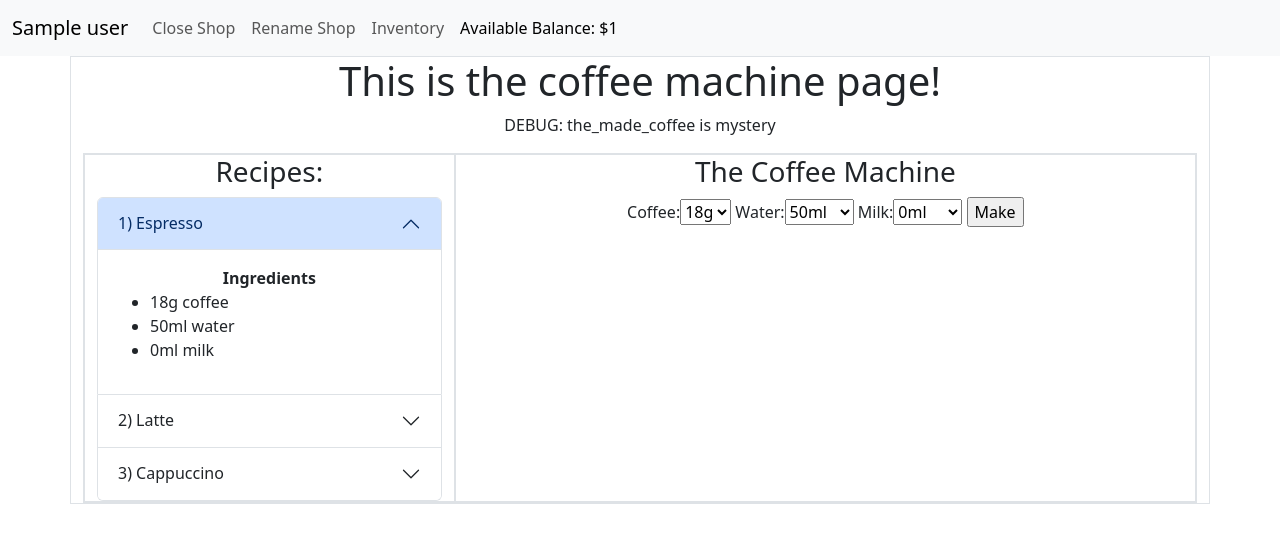
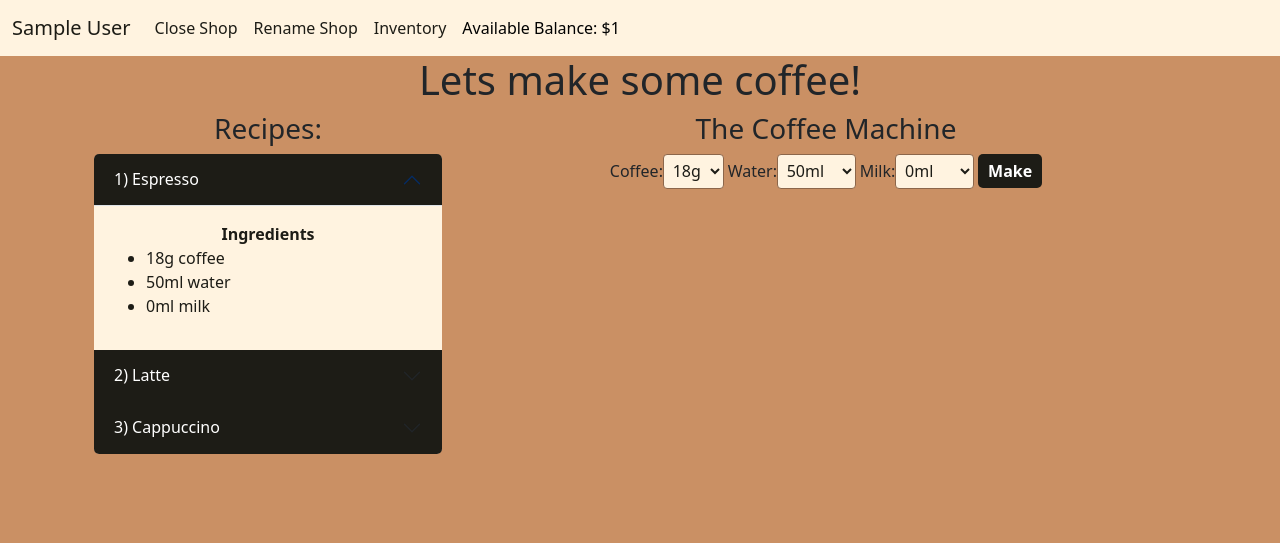
Before and after one commit to Nic0cava/Flask-Coffee-Shop-App-Game, a Flask app: page /coffee_machine in a window 1280 px wide. Shown: the top 543 px of the page. Run offline with Flask 3, Linux system fonts and the light colour scheme; the visitor is signed in with stand-in values (Sample User, id 1).

Commit message:
added more styling and customer messages

```diff
--- a/app.py
+++ b/app.py
@@ -137,7 +137,7 @@ def close_shop():
         return redirect(url_for('front_desk'))
     elif form2.continue_submit.data and form2.validate_on_submit():
         are_you_sure = True
-        flash('WARNING: By continuing, all game data will be reset!')
+        flash('WARNING: By continuing, all game data will be reset!', "close_shop")
     elif form3.continue_anyway.data and form3.validate_on_submit():
         return redirect(url_for('start'))
     return render_template('close_shop.html', form=form, form2=form2, form3=form3, are_you_sure= are_you_sure)
@@ -209,15 +209,39 @@ def front_desk():
     rejected = False
     random_coffee = session['random_coffee']
     customer_num = session['customer_number']
-    customer_messages = [f"Hello, can I have a {random_coffee} please.", f"Thank you!", f"This place sucks :(", f"I asked for a {random_coffee}, not a {session['the_made_coffee']}? Make me a {random_coffee}!", f"What kind of coffee is this?! Make me {random_coffee}!"] #! Make a list of each message
-    customer_mess = customer_messages[0]
+    customer_messages = [
+        [f"Hello, can I have a {random_coffee} please.",
+        f"I'd like a {random_coffee}, thanks.",
+        f"Could you make me a {random_coffee}?",
+        f"Hey there, one {random_coffee}, please."],
+
+        [f"Thank you!",
+        f"This is great, thanks!",
+        f"Yum! Appreciate it!",
+        f"Delicious! Thanks a lot!"],
+
+        [f"This place sucks :(",
+        f"Ugh, worst coffee ever...",
+        f"I'm never coming back!",
+        f"Totally disappointed..."],
+
+        [f"I asked for a {random_coffee}, not a {session['the_made_coffee']}!",
+        f"Seriously? I wanted a {random_coffee}, not a {session['the_made_coffee']}!",
+        f"Nope, that's not a {random_coffee}!"],
+
+        [f"What kind of coffee is this?! Make me {random_coffee}!",
+        f"This is terrible! Just give me a {random_coffee}!",
+        f"Not what I asked for! I want a {random_coffee}!"]
+    ]
+
+    customer_mess = random.choice(customer_messages[0])
     form = RejectForm()
     form2 = MakeCoffeeForm()
     form3 = NextCustomerForm() #! show this after you give coffee also
     form4 = GiveCoffeeForm()
     if form.reject.data and form.validate_on_submit():
         rejected = True
-        customer_mess = customer_messages[2]
+        customer_mess = random.choice(customer_messages[2])
     elif form2.make.data and form2.validate_on_submit():
         session['accepted'] = True
         return redirect(url_for('coffee_machine'))
@@ -228,11 +252,11 @@ def front_desk():
         return redirect(url_for('front_desk'))
     elif form4.give.data and form4.validate_on_submit():
         if session['the_made_coffee'] == 'mystery':
-            customer_mess = customer_messages[4]
+            customer_mess = random.choice(customer_messages[4])
             session['the_made_coffee'] = None
         elif session['random_coffee'] == session['the_made_coffee']:
             session['sold_coffee'] = True
-            customer_mess = customer_messages[1]
+            customer_mess = random.choice(customer_messages[1])
             session['num_coffees_sold'] += 1
 
             # Update balance
@@ -252,7 +276,7 @@ def front_desk():
                 session['customer_number'] += 1
                 return redirect(url_for('you_won'))
         else:
-            customer_mess = customer_messages[3]
+            customer_mess = random.choice(customer_messages[3])
             session['the_made_coffee'] = None
     return render_template('front_desk.html', random_coffee=random_coffee, customer_mess=customer_mess, customer_num=customer_num, form=form, form2=form2, form3=form3, form4=form4, rejected=rejected, accepted=accepted)
 
@@ -279,7 +303,7 @@ def coffee_machine():
         # Check if player has enough inventory
         if added_coffee > session['inventory']['coffee'] or added_milk > session['inventory']['milk']:
             session["inventory_lockout"] = True
-            flash("Not enough ingredients in inventory! Go to inventory to buy more!")
+            flash("Not enough ingredients in inventory! Go to inventory to buy more!", "insufficient_inventory")
             return redirect(url_for('coffee_machine'))
 
         session['bankruptcy'] = False
--- a/static/style.css
+++ b/static/style.css
@@ -8,3 +8,120 @@ img {
   image-rendering: pixelated;
   image-rendering: crisp-edges; /* for better browser support */
 }
+
+/* Targets all submit buttons inside forms */
+form input[type="submit"],
+form button[type="submit"] {
+  background-color: #1d1c16;
+  color: white;
+  padding: 5px 10px;
+  border: none;
+  border-radius: 5px;
+  font-weight: bold;
+  cursor: pointer;
+  transition: background-color 0.2s ease-in-out;
+}
+
+form input[type="submit"]:hover,
+form button[type="submit"]:hover {
+  background-color: #423c30;
+}
+
+body{
+    background-color: #ca9064;
+}
+
+/* Navbar color: #dfcbc6
+    darker coffee: #8c664a
+    lighter coffee: #ca9064
+    Form Buttons: #1d1c16
+    on button hover: #423c30 */
+
+.custom-navbar {
+  background-color: #fff3e0 ;
+}
+
+.navbar-brand,
+.nav-link {
+  color: #1d1c16;
+}
+
+.nav-link:hover {
+  color: #423c30;
+}
+
+
+/* Style StringField (text) and IntegerField (number) */
+input[type="text"],
+input[type="number"] {
+  background-color: #fff3e0;
+  color: #1d1c16;
+  border: 1px solid #fff3e0;
+  padding: 0.5rem;
+  border-radius: 4px;
+  width: 100%;
+  box-sizing: border-box;
+}
+
+/* Style SelectField */
+select {
+  background-color: #fff3e0;
+  color: #1d1c16;
+  border: 1px solid #8c664a;
+  padding: 0.3rem;
+  border-radius: 4px;
+  box-sizing: border-box;
+}
+
+input[type="text"]:focus,
+input[type="number"]:focus,
+select:focus {
+  background-color: #fff3e0;
+  border-color: #8c664a;
+  outline: none;
+}
+
+
+/* Header button background and text */
+.accordion-button {
+  background-color: #ca9064;
+  color: #1d1c16;
+  box-shadow: none;
+  border: none;
+}
+
+/* Header button on hover/focus */
+.accordion-button:hover,
+.accordion-button:focus {
+  background-color: #1d1c16;
+  color: #fff;
+}
+
+.accordion-button.collapsed {
+  background-color: #1d1c16;
+  color: #fff;
+}
+
+.accordion-body {
+  background-color: #fff3e0;
+  color: #1d1c16;
+}
+
+.accordion-button {
+  box-shadow: none;
+  border: none;
+}
+
+.accordion-item {
+  border: none;
+}
+
+/* Expanded (active/open) state */
+.accordion-button:not(.collapsed) {
+  background-color: #1d1c16;
+  color: #fff;
+}
+
+.open_shop_button {
+    margin: 1rem;
+}
--- a/templates/base.html
+++ b/templates/base.html
@@ -7,12 +7,13 @@
     <link href="https://cdn.jsdelivr.net/npm/bootstrap@5.3.6/dist/css/bootstrap.min.css" rel="stylesheet" integrity="sha384-4Q6Gf2aSP4eDXB8Miphtr37CMZZQ5oXLH2yaXMJ2w8e2ZtHTl7GptT4jmndRuHDT" crossorigin="anonymous">
     <script src="https://cdn.jsdelivr.net/npm/bootstrap@5.3.6/dist/js/bootstrap.bundle.min.js" integrity="sha384-j1CDi7MgGQ12Z7Qab0qlWQ/Qqz24Gc6BM0thvEMVjHnfYGF0rmFCozFSxQBxwHKO" crossorigin="anonymous"></script>
   <link rel="stylesheet" href="{{ url_for('static', filename='style.css') }}">
+  <link rel="icon" href="{{ url_for('static', filename='Espresso.png') }}" type="image/png">
 </head>
 <body>
-    <nav class="navbar navbar-expand-lg bg-body-tertiary">
+    <nav class="navbar navbar-expand-lg custom-navbar">
     <div class="container-fluid">
         {% if session['name'] %}
-        <a class="navbar-brand" href="{{ url_for('front_desk') }}">{{session['name']|capitalize}}</a>
+        <a class="navbar-brand" href="{{ url_for('front_desk') }}">{{session['name']|title}}</a>
         {% else %}
         <a class="navbar-brand" href="{{ url_for('name_shop') }}">Coffee Shop</a>
         {% endif %}
--- a/templates/coffee_machine.html
+++ b/templates/coffee_machine.html
@@ -1,14 +1,14 @@
 {% extends "base.html" %}
 
 {% block content %}
-<div class="container text-center border">
-<h1>This is the coffee machine page!</h1>
-<p>DEBUG: the_made_coffee is {{ session['the_made_coffee'] }}</p>
-  <div class="container text-center border">
+<div class="container text-center">
+<h1>Lets make some coffee!</h1>
+<!-- <p>DEBUG: the_made_coffee is {{ session['the_made_coffee'] }}</p> -->
+  <div class="container text-center">
   <div class="row justify-content-md-center">
-    <div class="col col-md-4 border">
+    <div class="col col-md-4">
     <h3>Recipes:</h3>
-    <div class="accordion" id="accordionExample">
+    <div class="accordion" id="myAccordion">
         <div class="accordion-item">
         <h2 class="accordion-header">
         <button class="accordion-button" type="button" data-bs-toggle="collapse" data-bs-target="#collapseOne" aria-expanded="true" aria-controls="collapseOne">
@@ -62,7 +62,7 @@
         </div>
         </div>
     </div>
-    <div class="col-md-8 border mb-6 mb-md-0">
+    <div class="col-md-8 mb-6 mb-md-0">
       <h3>The Coffee Machine</h3>
         <form method="POST">
         {{form.hidden_tag()}}
@@ -71,12 +71,16 @@
         {{form.add_milk.label}}{{form.add_milk()}}
         {{form.make}}
         </form>
-        {% for mess in get_flashed_messages() %}
-        <div class="alert alert-warning alert-dismissible fade show" role="alert">
-        <strong>{{mess}}</strong>
-        <button type="button" class="btn-close" data-bs-dismiss="alert" aria-label="Close"></button>
-        </div>
-        {% endfor %}
+        {% with messages = get_flashed_messages(with_categories=true) %}
+        {% for category, message in messages %}
+            {% if category=="insufficient_inventory" %}
+            <div class="alert alert-warning alert-dismissible fade show" role="alert">
+                <strong>{{message}}</strong>
+                <button type="button" class="btn-close" data-bs-dismiss="alert" aria-label="Close"></button>
+            </div>
+            {% endif %}
+            {% endfor %}
+        {% endwith %}
         {% if made %}
         {% if session['the_made_coffee'] == 'espresso' %}
         <div class="m-4">
--- a/templates/name_shop.html
+++ b/templates/name_shop.html
@@ -6,7 +6,7 @@
     <h1>Congratulations on your new coffee shop!</h1>
     <p>What would you like to name your coffee shop:</p>
     {% else %}
-    <p>What would you like to rename your coffee shop:</p>
+    <h2>What would you like to rename your coffee shop:</h2>
     {% endif %}
     <form method="POST">
         <!-- we pass in our InfoForm() class object form. -->
```
Also changed, not shown: templates/close_shop.html (+10 -6 lines), templates/front_desk.html (+18 -1 lines), templates/open_shop.html (+27 -5 lines).
